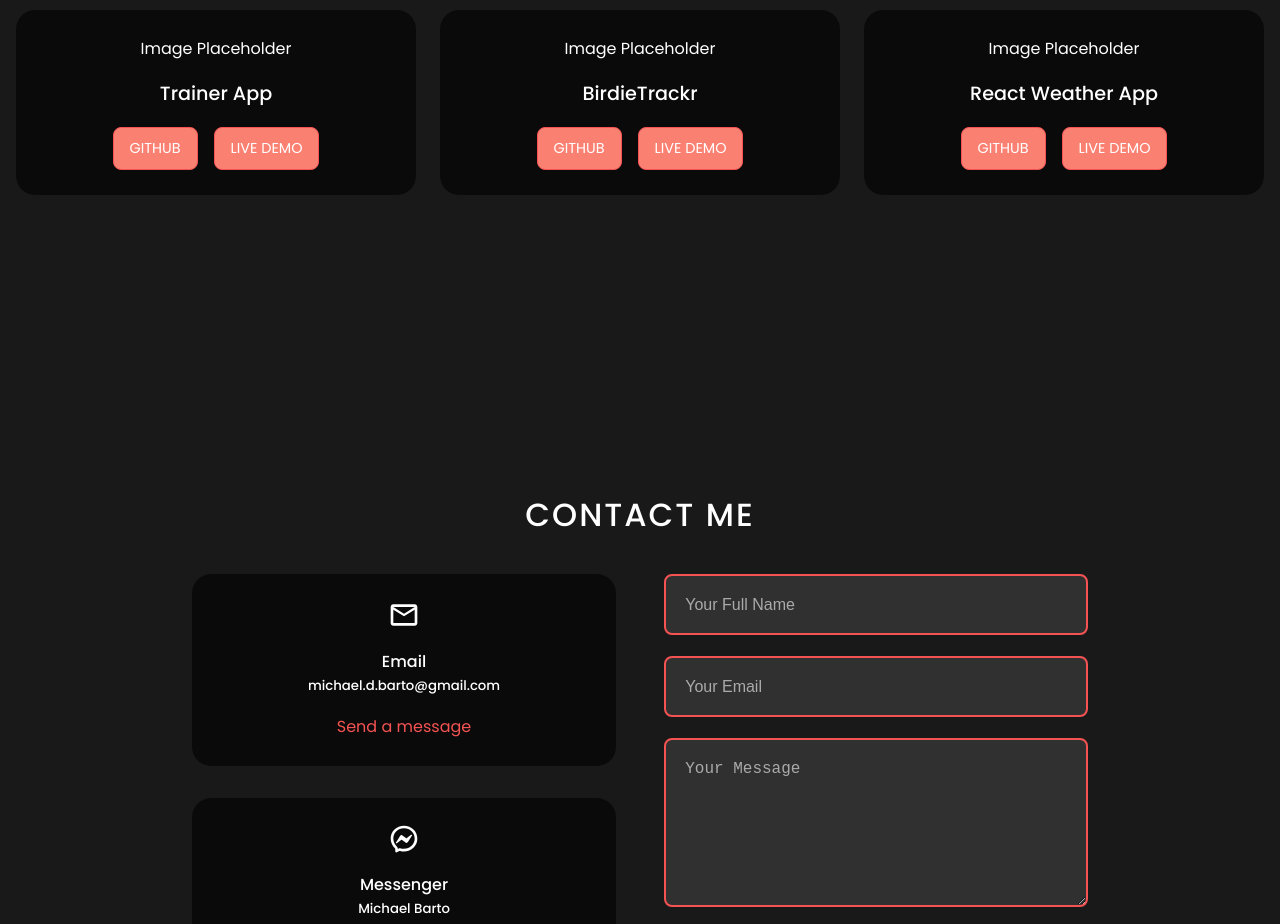
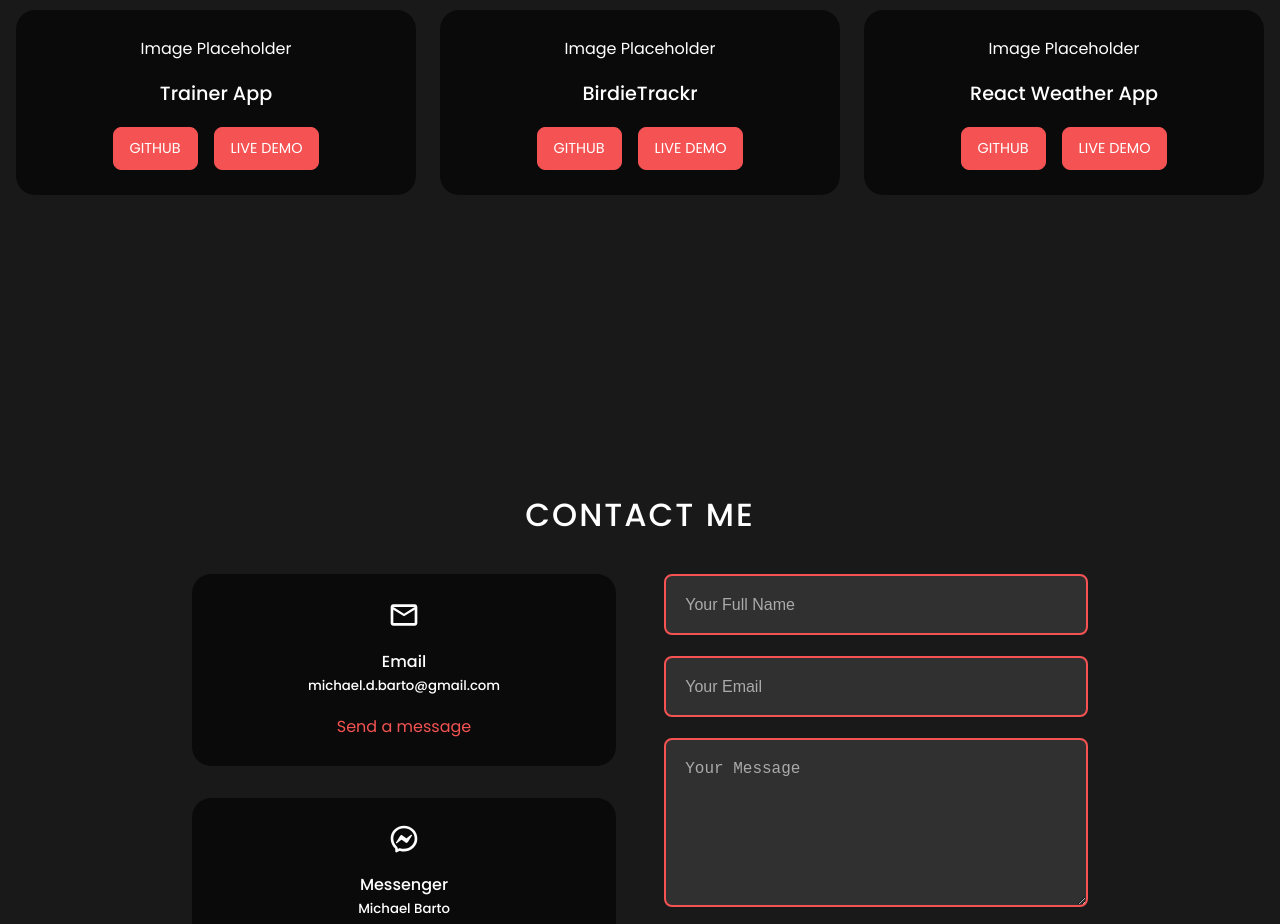
Before and after one commit to mbarto202/react-portfolio-website, a React (Create React App) app: page / in a window 1280 px wide. Shown: the part 1800-2724 px from the top of the page. Built offline with nearby package versions, Linux system fonts and the light colour scheme.

Commit message:
updating portfolio

```diff
--- a/src/index.css
+++ b/src/index.css
@@ -13,7 +13,7 @@
 :root {
   --color-bg: #7a2d2d;
   --color-bg-variant: #2c2c6c;
-  --color-primary: #fa8072;
+  --color-primary: rgb(245, 83, 83);
   --color-primary-variant: rgba(77, 181, 255, 0.4);
   --color-white: #fff;
   --color-light: rgba(255, 255, 255, 0.6);
```
